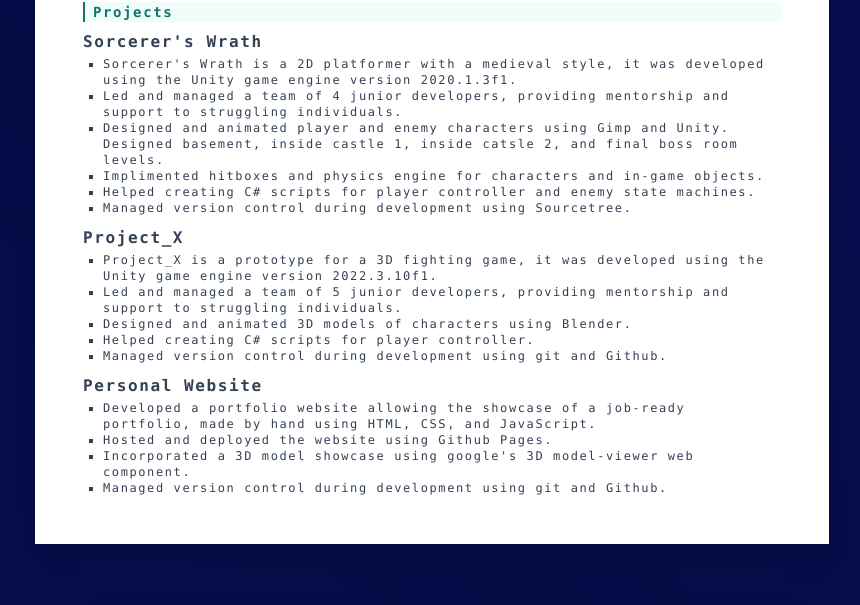
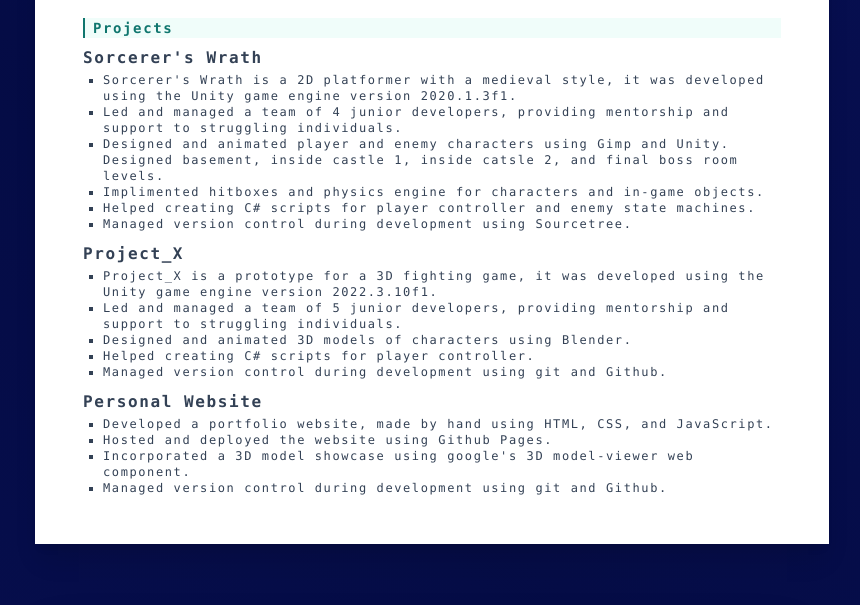
Before and after one commit to AndresCandido/AndresCandido.github.io, a plain HTML site: page Resume.html in a window 1280 px wide. Shown: the part 726-1331 px from the top of the page, without its empty margins (221-1081 px from the left). Drawn offline with Linux system fonts and the light colour scheme.

Commit message:
Changed resume a bit

```diff
--- a/Resume.html
+++ b/Resume.html
@@ -123,7 +123,7 @@
                                 <h3 class="text-gray-700 font-bold title-text flex items-baseline gap-1.5">Personal Website</h3>
                             </div>
                             <ul class="list-square text-gray-700 pl-5 text-xs mt-0.5">
-                                <li>Developed a portfolio website allowing the showcase of a job-ready portfolio, made by hand using HTML, CSS, and JavaScript. </li>
+                                <li>Developed a portfolio website, made by hand using HTML, CSS, and JavaScript. </li>
                                 <li>Hosted and deployed the website using Github Pages. </li>
                                 <li>Incorporated a 3D model showcase using google's 3D model-viewer web component.  </li>
                                 <li>Managed version control during development using git and Github.</li>
```
